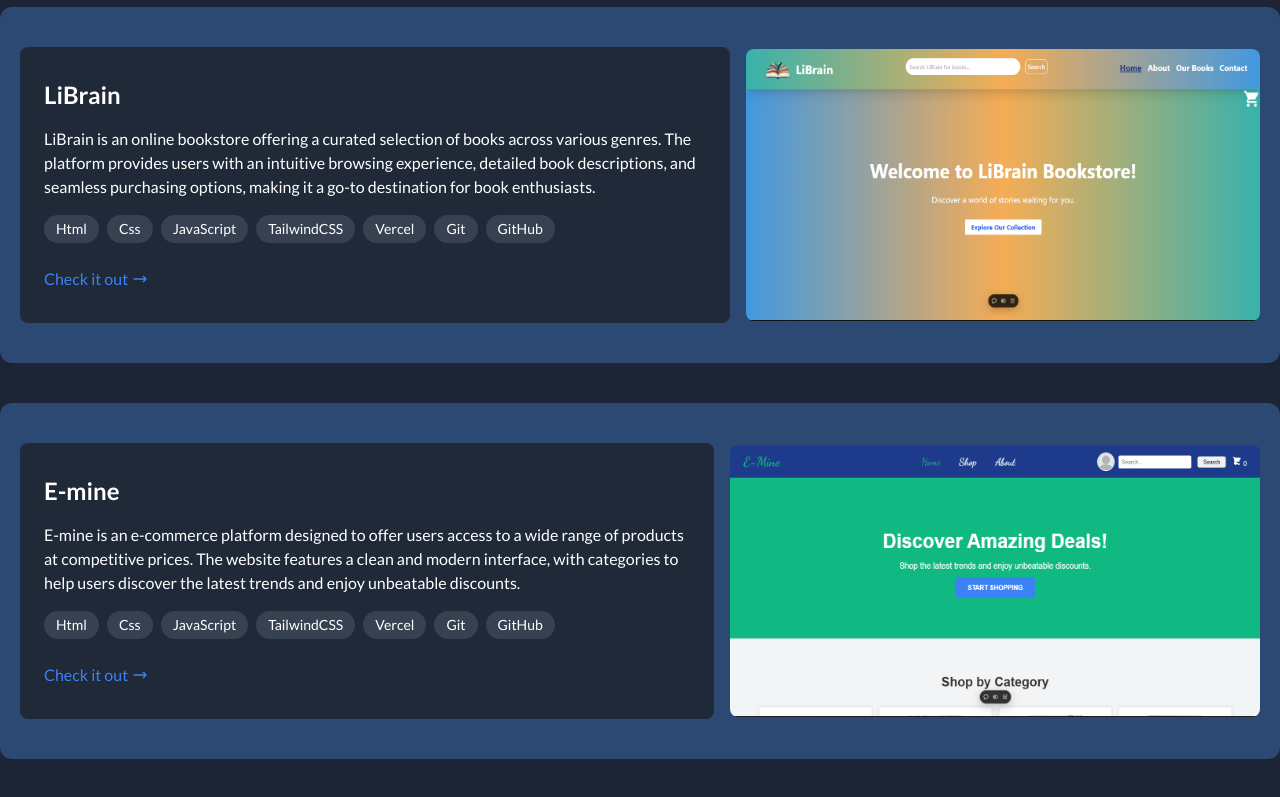
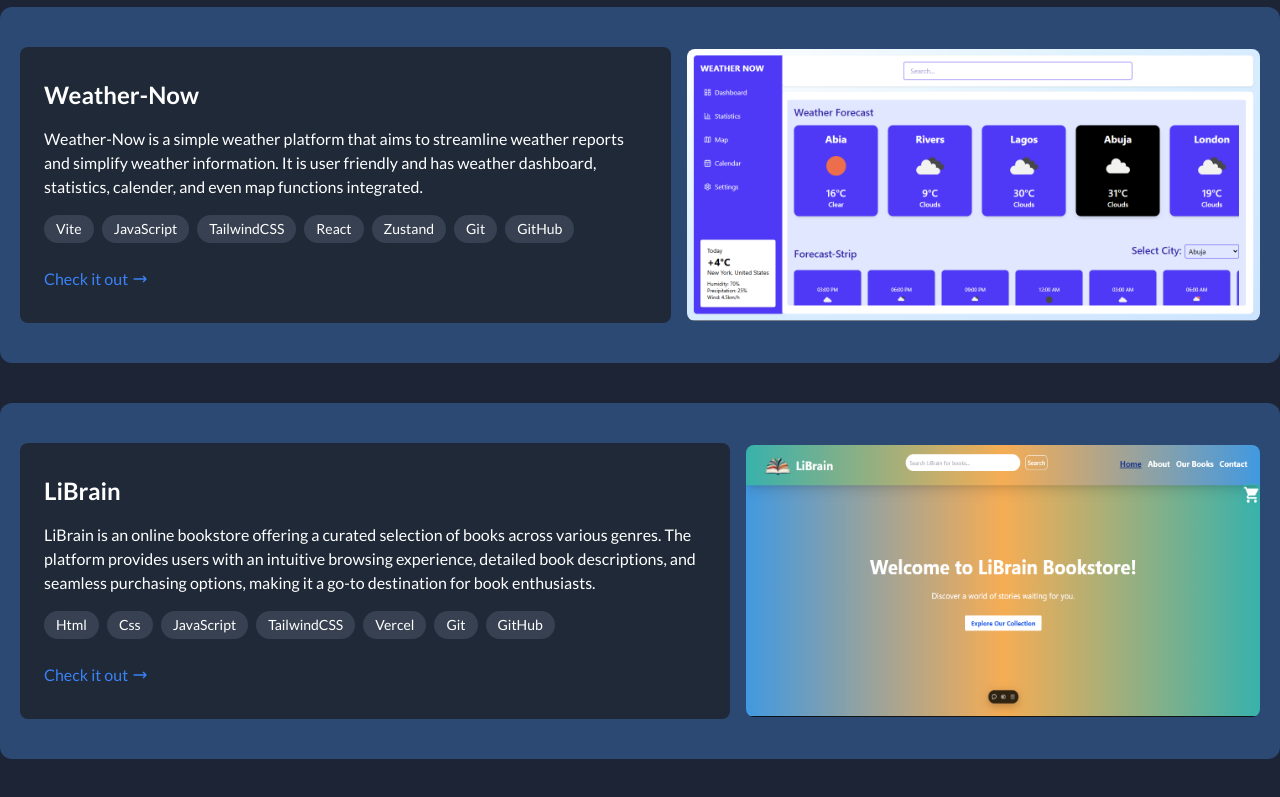
Before and after one commit to Ashes-code/wisdom-portfolio, a React (Vite) app: page / in a window 1280 px wide. Shown: the part 4380-5177 px from the top of the page. Built offline with nearby package versions, Linux system fonts and the light colour scheme.

Commit message:
weather project added

```diff
--- a/src/projects.jsx
+++ b/src/projects.jsx
@@ -5,6 +5,7 @@ import librain from "./assets/librain.png";
 import emine from "./assets/e-mine.png";
 import chatroom from "./assets/chatroom.png";
 import pitchbot from "./assets/pitchbot.png";
+import weather from "./assets/weather.png";
 
 
 const Projects = () => {
@@ -262,6 +263,81 @@ const Projects = () => {
           whileInView={{opacity: 1, y: 0 }}
           transition={{ duration: 0.8 }}
           viewport={{ once: true }}
+            className="flex flex-col-reverse lg:flex-row items-center justify-center bg-[#2b4973] py-10 rounded-xl my-10 px-5 project-card">
+          <div className="bg-gray-800 rounded-lg flex flex-col justify-center py-8 px-6 lg:mr-2 animate">
+            <h2 className="text-2xl font-bold mb-4">Weather-Now</h2>
+            <motion.p initial= {{opacity: 0, y: 20}}
+              whileInView={{opacity: 1, y: 0 }}
+              transition={{ duration: 0.8 }}
+              viewport={{ once: true }} className="text-white mb-4">
+              Weather-Now is a simple weather platform that aims to streamline weather reports and simplify weather information. It is user friendly and has weather dashboard, statistics, calender, and even map functions integrated.
+            </motion.p>
+            <motion.div initial= {{opacity: 0, y: 20}}
+              whileInView={{opacity: 1, y: 0 }}
+              transition={{ duration: 0.8 }}
+              viewport={{ once: true }} className="flex flex-wrap gap-2 mb-6">
+              {[
+                "Vite",
+                "JavaScript",
+                "TailwindCSS",
+                "React",
+                "Zustand",
+                "Git",
+                "GitHub",
+              ].map((tech, index) => (
+                <span
+                  key={index}
+                  className="bg-gray-700 text-white px-3 py-1 text-sm rounded-full"
+                >
+                  {tech}
+                </span>
+              ))}
+            </motion.div>
+            <a
+              href="https://weather-gilt-three.vercel.app/"
+              target="_blank"
+              rel="noopener noreferrer"
+              className="text-blue-500 hover:underline flex items-center"
+            >
+              <span>Check it out</span>
+              <svg
+                xmlns="http://www.w3.org/2000/svg"
+                fill="none"
+                viewBox="0 0 24 24"
+                strokeWidth="2"
+                stroke="currentColor"
+                className="w-4 h-4 ml-1"
+              >
+                <path
+                  strokeLinecap="round"
+                  strokeLinejoin="round"
+                  d="M17 8l4 4m0 0l-4 4m4-4H3"
+                />
+              </svg>
+            </a>
+          </div>
+          <div className="flex justify-end ml-0 lg:ml-2 mb-5 lg:mb-0">
+            <a
+              href="https://weather-gilt-three.vercel.app/"
+              target="_blank"
+              rel="noopener noreferrer"
+            >
+              <img
+                src={weather}
+                title="weather"
+                alt="Project preview"
+                className="rounded-lg w-full h-full lg:w-[90rem] lg:h-[17rem] animate-two"
+              />
+            </a>
+          </div>
+        </motion.div>
+
+
+        <motion.div
+          initial= {{opacity: 0, y: 30}}
+          whileInView={{opacity: 1, y: 0 }}
+          transition={{ duration: 0.8 }}
+          viewport={{ once: true }}
           className="flex flex-col-reverse lg:flex-row items-center justify-center bg-[#2b4973] py-10 rounded-xl px-5 project-card">
           <div className="bg-gray-800 rounded-lg flex flex-col justify-center py-8 px-6 lg:mr-2 animate">
             <h2 className="text-2xl font-bold mb-4">LiBrain</h2>
```
Also changed, not shown: src/assets/weather.png (added).
